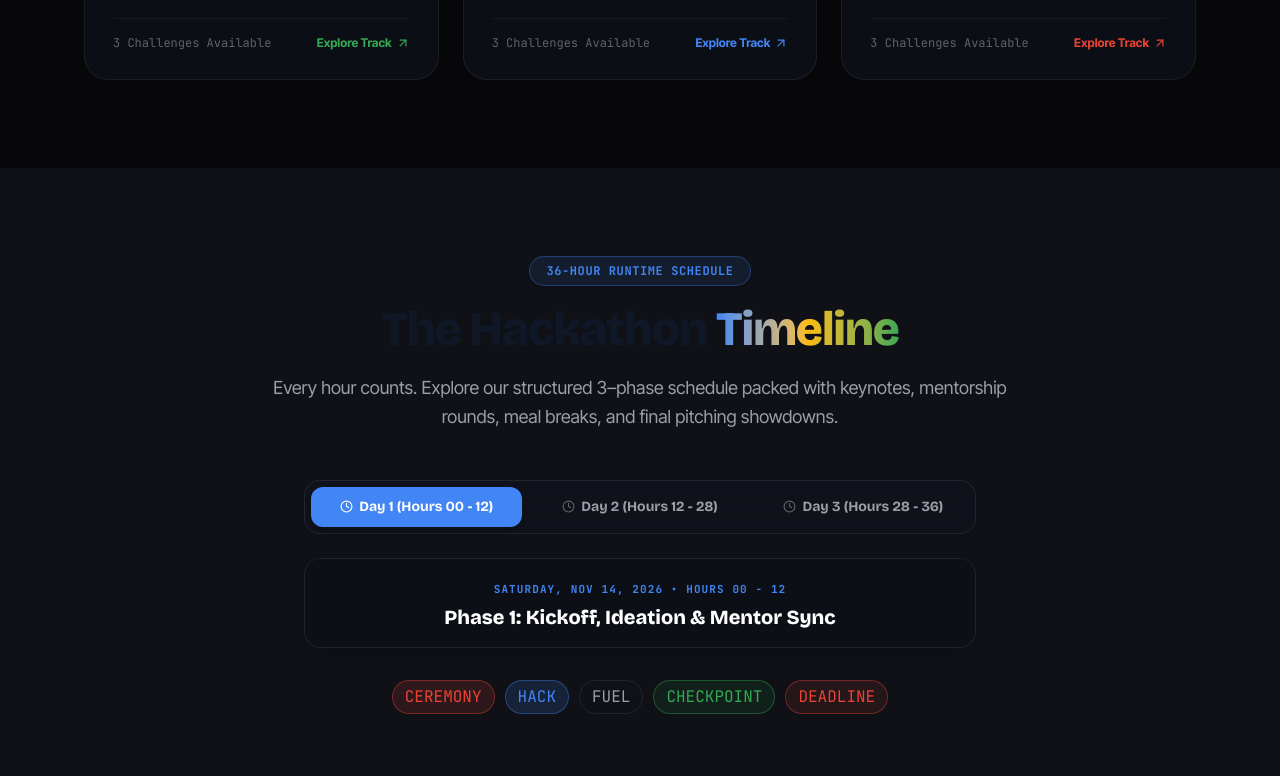
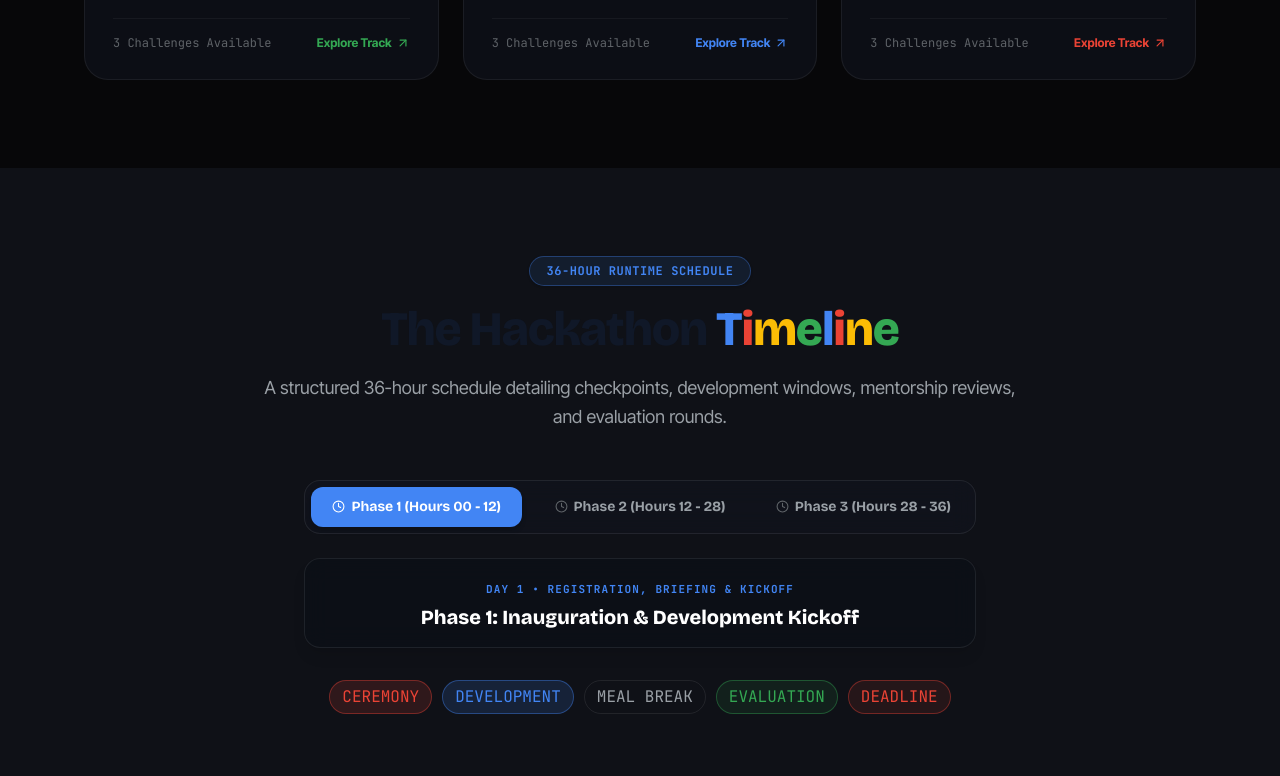
Before and after one commit to skryti/Hackathon_Website, a React (Vite) app: page / in a window 1280 px wide. Shown: the part 2779-3555 px from the top of the page. Built offline with nearby package versions, Linux system fonts and the light colour scheme.

Commit message:
feat: apply Google 4-color character styling to all section headings and standardize timeline schedule

```diff
--- a/src/components/sections/Organizers.tsx
+++ b/src/components/sections/Organizers.tsx
@@ -105,7 +105,7 @@ export function Organizers() {
       id="organizers"
       index={8}
       eyebrow="COMMUNITY LEADERSHIP"
-      heading="Organizers"
+      heading="Community Organizers"
       gradientWords={['Organizers']}
       deck="The student leads behind GDGoC • MITS-DU Gwalior driving HackInnov8 2026."
       band="elevated"
--- a/src/components/sections/Prizes.tsx
+++ b/src/components/sections/Prizes.tsx
@@ -62,8 +62,8 @@ export function Prizes() {
       id="prizes"
       index={4}
       eyebrow="THE VICTORY REWARDS"
-      heading="₹35,000+ Prize Pool &amp; Perks"
-      gradientWords={['Prize', 'Pool', 'Perks']}
+      heading="₹35,000+ Prize Pool & Perks"
+      gradientWords={['Prize', 'Pool', '&', 'Perks']}
       deck="Top winners take home direct cash awards (₹20,000 for 1st Prize, ₹10,000 for 2nd Prize, ₹5,000 for 3rd Prize), official GDG trophies, Google Cloud credits, and exclusive swag hampers."
       band="elevated"
     >
--- a/src/components/sections/Rules.tsx
+++ b/src/components/sections/Rules.tsx
@@ -46,7 +46,7 @@ export function Rules() {
       id="rules"
       index={6}
       eyebrow="OFFICIAL GUIDELINES"
-      heading="Rules &amp; Code of Conduct"
+      heading="Rules & Code of Conduct"
       gradientWords={['Code', 'of', 'Conduct']}
       deck="Fairness, integrity, and safety are non-negotiable. Please read through team size parameters, code originality constraints, and submission criteria."
       band="elevated"
--- a/src/components/sections/Timeline.tsx
+++ b/src/components/sections/Timeline.tsx
@@ -49,21 +49,21 @@ const KIND_CONFIG: Record<ScheduleKind, { color: string; border: string; bg: str
 const PHASES = [
   {
     id: 1,
-    label: 'Day 1 (Hours 00 - 12)',
-    date: 'SATURDAY, NOV 14, 2026 • HOURS 00 - 12',
-    title: 'Phase 1: Kickoff, Ideation & Mentor Sync',
+    label: 'Phase 1 (Hours 00 - 12)',
+    date: 'DAY 1 • REGISTRATION, BRIEFING & KICKOFF',
+    title: 'Phase 1: Inauguration & Development Kickoff',
   },
   {
     id: 2,
-    label: 'Day 2 (Hours 12 - 28)',
-    date: 'SUNDAY, NOV 15, 2026 • HOURS 12 - 28',
-    title: 'Phase 2: The 24-Hour Build Sprint',
+    label: 'Phase 2 (Hours 12 - 28)',
+    date: 'DAY 2 • CORE DEVELOPMENT & MENTORSHIP',
+    title: 'Phase 2: Sprint Execution & Evaluation Checkpoints',
   },
   {
     id: 3,
-    label: 'Day 3 (Hours 28 - 36)',
-    date: 'SUNDAY, NOV 15, 2026 • HOURS 28 - 36',
-    title: 'Phase 3: Final Pitches, Judging & Victory Ceremony',
+    label: 'Phase 3 (Hours 28 - 36)',
+    date: 'DAY 3 • SUBMISSION, DEMOS & AWARDS',
+    title: 'Phase 3: Code Freeze, Project Demonstrations & Valedictory',
   },
 ]
 
@@ -85,7 +85,7 @@ export function Timeline() {
       eyebrow="36-HOUR RUNTIME SCHEDULE"
       heading="The Hackathon Timeline"
       gradientWords={['Timeline']}
-      deck="Every hour counts. Explore our structured 3–phase schedule packed with keynotes, mentorship rounds, meal breaks, and final pitching showdowns."
+      deck="A structured 36-hour schedule detailing checkpoints, development windows, mentorship reviews, and evaluation rounds."
       band="elevated"
     >
       {/* Legend & Phase Tabs */}
--- /dev/null
+++ b/src/components/ui/GoogleText.tsx
@@ -0,0 +1,31 @@
+interface GoogleTextProps {
+  text: string
+  className?: string
+}
+
+export const GOOGLE_COLORS = ['#4285F4', '#EA4335', '#FBBC05', '#34A853'] as const
+
+export function GoogleText({ text, className = '' }: GoogleTextProps) {
+  let colorIndex = 0
+  const clean = text.replace(/&amp;/g, '&')
+
+  return (
+    <span className={`inline-block ${className}`} aria-label={clean}>
+      <span aria-hidden="true">
+        {Array.from(clean).map((char, i) => {
+          if (char === ' ') {
+            colorIndex = 0
+            return <span key={i}> </span>
+          }
+          const color = GOOGLE_COLORS[colorIndex % GOOGLE_COLORS.length]
+          colorIndex++
+          return (
+            <span key={i} style={{ color }}>
+              {char}
+            </span>
+          )
+        })}
+      </span>
+    </span>
+  )
+}
--- a/src/components/ui/SectionHeading.tsx
+++ b/src/components/ui/SectionHeading.tsx
@@ -1,4 +1,5 @@
 import { cn } from '../../lib/cn'
+import { GoogleText } from './GoogleText'
 
 interface SectionHeadingProps {
   children: string
@@ -11,31 +12,52 @@ export function SectionHeading({ children, gradientWords, className, id }: Secti
   if (!gradientWords?.length) {
     return (
       <h2 id={id} className={cn('font-display text-3xl sm:text-4xl md:text-5xl font-black text-center mx-auto tracking-tight leading-[1.15]', className)}>
-        <span className="text-gray-900 dark:text-white">{children}</span>
+        <span className="text-gray-900 dark:text-white font-black">{children}</span>
       </h2>
     )
   }
 
-  const words = children.split(' ')
+  const cleanChildren = children.replace(/&amp;/g, '&')
+  const words = cleanChildren.split(' ')
+  const segments: { text: string; isGradient: boolean }[] = []
+
+  let currentWords: string[] = []
+  let currentIsGrad: boolean | null = null
+
+  for (const word of words) {
+    const bare = word.replace(/[.,!?:;]/g, '')
+    const isGrad = gradientWords.includes(bare) || gradientWords.includes(word)
+
+    if (currentIsGrad === null) {
+      currentIsGrad = isGrad
+      currentWords.push(word)
+    } else if (currentIsGrad === isGrad) {
+      currentWords.push(word)
+    } else {
+      segments.push({ text: currentWords.join(' '), isGradient: currentIsGrad })
+      currentIsGrad = isGrad
+      currentWords = [word]
+    }
+  }
+
+  if (currentWords.length > 0 && currentIsGrad !== null) {
+    segments.push({ text: currentWords.join(' '), isGradient: currentIsGrad })
+  }
+
   return (
     <h2 id={id} className={cn('font-display text-3xl sm:text-4xl md:text-5xl font-black text-center mx-auto tracking-tight leading-[1.15]', className)}>
-      {words.map((word, i) => {
-        const bare = word.replace(/[.,!?:;&]/g, '')
-        const isGradient = gradientWords.includes(bare)
-        return (
-          <span
-            key={i}
-            className={
-              isGradient
-                ? 'bg-gradient-to-r from-[#4285F4] via-[#EA4335] via-[#FBBC05] to-[#34A853] bg-clip-text text-transparent font-black inline-block'
-                : 'text-gray-900 dark:text-white font-black'
-            }
-          >
-            {word}
-            {i < words.length - 1 ? ' ' : ''}
-          </span>
-        )
-      })}
+      {segments.map((segment, idx) => (
+        <span key={idx}>
+          {segment.isGradient ? (
+            <GoogleText text={segment.text} className="font-black" />
+          ) : (
+            <span className="text-gray-900 dark:text-white font-black">
+              {segment.text}
+            </span>
+          )}
+          {idx < segments.length - 1 ? ' ' : ''}
+        </span>
+      ))}
     </h2>
   )
 }
--- a/src/data/schedule.ts
+++ b/src/data/schedule.ts
@@ -2,13 +2,13 @@ import type { ScheduleEntry } from '../types'
 
 export const SCHEDULE: ScheduleEntry[] = [
   // ==========================================
-  // PHASE 1: DAY 1 — KICKOFF & IDEATION (FRI)
+  // PHASE 1: DAY 1 — KICKOFF & IDEATION
   // ==========================================
   {
     time: '09:00 AM',
     hour: null,
-    label: 'Check-in & Kit Collection',
-    detail: 'Verification of college IDs, distribution of GDG badges, exclusive welcome kits, and crew desk assignments.',
+    label: 'Participant Check-In & Verification',
+    detail: 'Registration desk verification, ID check, table assignments, and badge distribution.',
     kind: 'ceremony',
     day: 'FRI',
     phase: 1,
@@ -17,8 +17,8 @@ export const SCHEDULE: ScheduleEntry[] = [
   {
     time: '10:30 AM',
     hour: null,
-    label: 'Grand Opening Ceremony',
-    detail: 'Welcome address by MITS-DU Leadership, GDG Organizers, and introductory briefing on judging rubrics.',
+    label: 'Inaugural Ceremony & Opening Address',
+    detail: 'Welcome address by MITS-DU leadership and GDGoC organizers, followed by event overview.',
     kind: 'ceremony',
     day: 'FRI',
     phase: 1,
@@ -27,8 +27,8 @@ export const SCHEDULE: ScheduleEntry[] = [
   {
     time: '11:15 AM',
     hour: null,
-    label: 'Keynote & Track Deep-Dive',
-    detail: 'Google Developer Experts showcase problem statements across all 6 tracks and release APIs/cloud credits.',
+    label: 'Problem Statement Release & Track Briefing',
+    detail: 'Comprehensive briefing on the 6 challenge tracks, evaluation rubrics, and sponsor API credits.',
     kind: 'session',
     day: 'FRI',
     phase: 1,
@@ -37,8 +37,8 @@ export const SCHEDULE: ScheduleEntry[] = [
   {
     time: '12:00 PM',
     hour: '00:00',
-    label: 'HACKING STARTS (HOUR 0)',
-    detail: 'The 36-hour timer ignites! Repositories initialize, branch setups begin, and ideation turns into code.',
+    label: 'HACKATHON COMMENCES (HOUR 0)',
+    detail: 'The 36-hour timer officially begins. Teams initialize repositories and start core development.',
     kind: 'deadline',
     day: 'FRI',
     phase: 1,
@@ -48,8 +48,8 @@ export const SCHEDULE: ScheduleEntry[] = [
   {
     time: '01:30 PM',
     hour: '01:30',
-    label: 'Lunch & Peer Networking',
-    detail: 'Buffet lunch served at the Campus Courtyard. Informal mixer with fellow hackers and mentors.',
+    label: 'Lunch Break',
+    detail: 'Scheduled lunch break for all participating teams and mentors.',
     kind: 'fuel',
     day: 'FRI',
     phase: 1,
@@ -58,8 +58,8 @@ export const SCHEDULE: ScheduleEntry[] = [
   {
     time: '04:30 PM',
     hour: '04:30',
-    label: 'Workshop: Agentic AI & Google Cloud',
-    detail: '45-minute masterclass on Gemini API integration, Vertex AI deployment, and scalable backend pipelines.',
+    label: 'Technical Workshop: Cloud & AI Architectures',
+    detail: 'Hands-on session covering Gemini API integration, Vertex AI deployment, and scalable backend services.',
     kind: 'session',
     day: 'FRI',
     phase: 1,
@@ -68,8 +68,8 @@ export const SCHEDULE: ScheduleEntry[] = [
   {
     time: '07:00 PM',
     hour: '07:00',
-    label: 'Mentorship Round 1 (Ideation & Scope)',
-    detail: '1-on-1 table visits by industry mentors to validate architecture, prune excessive scopes, and refine USP.',
+    label: 'Mentorship Round 1: Architecture & Scope Review',
+    detail: 'One-on-one mentor desk visits to evaluate project feasibility, architecture, and core scope.',
     kind: 'checkpoint',
     day: 'FRI',
     phase: 1,
@@ -78,8 +78,8 @@ export const SCHEDULE: ScheduleEntry[] = [
   {
     time: '09:00 PM',
     hour: '09:00',
-    label: 'Dinner & Campus Stargazing',
-    detail: 'Hot dinner served. Teams take a brief break before plunging into the nocturnal build stretch.',
+    label: 'Dinner Break',
+    detail: 'Scheduled evening meal break for all teams.',
     kind: 'fuel',
     day: 'FRI',
     phase: 1,
@@ -87,161 +87,161 @@ export const SCHEDULE: ScheduleEntry[] = [
   },
 
   // ==========================================
-  // PHASE 2: DAY 2 — THE 24-HOUR CRUCIBLE (SAT)
+  // PHASE 2: DAY 2 — CORE BUILD SPRINT
   // ==========================================
   {
     time: '12:00 AM',
     hour: '12:00',
-    label: 'Late-Night Refreshments & Networking',
-    detail: 'Hot refreshments, coffee/tea service, and casual developer networking round.',
+    label: 'Midnight Refreshments & Progress Sync',
+    detail: 'Beverage and snack distribution during active development sprint.',
     kind: 'fuel',
     day: 'SAT',
     phase: 2,
-    phaseTitle: 'Phase 2: The 24-Hour Crucible',
+    phaseTitle: 'Phase 2: Core Build Sprint',
   },
   {
     time: '03:30 AM',
     hour: '15:30',
-    label: 'The Witching Hour Coding Sprint',
-    detail: 'Peak concentration time. Lofi beats in the lounge, coffee replenishment, and core feature commits.',
+    label: 'Overnight Development Sprint',
+    detail: 'Focus development window for backend logic, database modeling, and API integrations.',
     kind: 'hack',
     day: 'SAT',
     phase: 2,
-    phaseTitle: 'Phase 2: The 24-Hour Crucible',
+    phaseTitle: 'Phase 2: Core Build Sprint',
   },
   {
     time: '08:00 AM',
     hour: '20:00',
-    label: 'Sunrise Breakfast & Outdoor Stretch',
-    detail: 'Poha, idlis, hot chai, and a rejuvenating morning stretch on the green lawn.',
+    label: 'Breakfast Break',
+    detail: 'Morning breakfast service ahead of the day 2 evaluation rounds.',
     kind: 'fuel',
     day: 'SAT',
     phase: 2,
-    phaseTitle: 'Phase 2: The 24-Hour Crucible',
+    phaseTitle: 'Phase 2: Core Build Sprint',
   },
   {
     time: '11:00 AM',
     hour: '23:00',
-    label: 'Mentorship Round 2 (Code Review & Audit)',
-    detail: 'Technical deep-dive with senior engineers reviewing git commits, API integration, and edge-case handling.',
+    label: 'Mentorship Round 2: Code Review & Integration Audit',
+    detail: 'Technical review with engineering mentors examining git commits, APIs, and edge cases.',
     kind: 'checkpoint',
     day: 'SAT',
     phase: 2,
-    phaseTitle: 'Phase 2: The 24-Hour Crucible',
+    phaseTitle: 'Phase 2: Core Build Sprint',
   },
   {
     time: '01:30 PM',
     hour: '25:30',
-    label: 'Midday Power Lunch',
-    detail: 'Wholesome meal service to power the crucial afternoon integration stretch.',
+    label: 'Lunch Break',
+    detail: 'Scheduled afternoon lunch break for all participants.',
     kind: 'fuel',
     day: 'SAT',
     phase: 2,
-    phaseTitle: 'Phase 2: The 24-Hour Crucible',
+    phaseTitle: 'Phase 2: Core Build Sprint',
   },
   {
     time: '06:00 PM',
     hour: '30:00',
-    label: 'Mid-Point Evaluation & Health Check',
-    detail: 'Mandatory checkpoint: teams demonstrate working prototypes or proof-of-concepts to floor evaluators.',
+    label: 'Mid-Evaluation Checkpoint (Mandatory)',
+    detail: 'Compulsory milestone: teams demonstrate working prototypes and minimum viable products (MVPs) to judges.',
     kind: 'checkpoint',
     day: 'SAT',
     phase: 2,
-    phaseTitle: 'Phase 2: The 24-Hour Crucible',
+    phaseTitle: 'Phase 2: Core Build Sprint',
     hard: true,
   },
   {
     time: '08:30 PM',
     hour: '32:30',
-    label: 'Dinner Fuel & Sponsor Connect',
-    detail: 'Dinner served with open sponsor recruitment booths and informal chats with hiring leads.',
+    label: 'Dinner Break',
+    detail: 'Scheduled dinner break for all teams.',
     kind: 'fuel',
     day: 'SAT',
     phase: 2,
-    phaseTitle: 'Phase 2: The 24-Hour Crucible',
+    phaseTitle: 'Phase 2: Core Build Sprint',
   },
   {
-    time: '10:30 PM',
-    hour: '34:30',
-    label: 'Late-Night DJ & Relaxation Hour',
-    detail: 'High-energy musical set in the open amphitheater, arcade games, and mental decompression before the final push.',
+    time: '11:00 PM',
+    hour: '35:00',
+    label: 'System Integration & Testing Sprint',
+    detail: 'Teams finalize end-to-end integration, UI polish, and cross-platform testing.',
     kind: 'session',
     day: 'SAT',
     phase: 2,
-    phaseTitle: 'Phase 2: The 24-Hour Crucible',
+    phaseTitle: 'Phase 2: Core Build Sprint',
   },
 
   // ==========================================
-  // PHASE 3: DAY 3 — FINAL STRETCH & SHOWDOWN (SUN)
+  // PHASE 3: DAY 3 — FINAL EVALUATION & AWARDS
   // ==========================================
   {
-    time: '09:00 AM',
-    hour: '33:00',
-    label: 'Soft Deadline & Feature Freeze',
-    detail: 'Feature development closes. Teams focus strictly on UI polishing, README documentation, and deployment.',
+    time: '08:30 AM',
+    hour: '32:30',
+    label: 'Feature Freeze & Documentation',
+    detail: 'Development window closes. Teams focus strictly on deployment, README documentation, and demo preparation.',
     kind: 'checkpoint',
     day: 'SUN',
     phase: 3,
-    phaseTitle: 'Phase 3: Final Stretch & Showdown',
+    phaseTitle: 'Phase 3: Final Evaluation & Awards',
   },
   {
-    time: '11:00 AM',
-    hour: '35:00',
-    label: 'Video & Submission Upload Window',
-    detail: 'Submission portal opens. Upload 2-minute demo video, GitHub repository link, and live URL.',
+    time: '10:30 AM',
+    hour: '34:30',
+    label: 'Project Submission Window Opens',
+    detail: 'Portal opens for final submissions including public GitHub repositories, deployed URLs, and demo slide decks.',
     kind: 'checkpoint',
     day: 'SUN',
     phase: 3,
-    phaseTitle: 'Phase 3: Final Stretch & Showdown',
+    phaseTitle: 'Phase 3: Final Evaluation & Awards',
   },
   {
-    time: '12:00 AM (Hour 36)',
+    time: '12:00 PM (Hour 36)',
     hour: '36:00',
-    label: 'HACKING ENDS (HOUR 36 LOCK)',
-    detail: 'Hard freeze! All git repositories automatically lock. No commits accepted beyond this second.',
+    label: 'HACKATHON CONCLUDES (CODE LOCK)',
+    detail: 'Hard deadline: all submission links and code repositories lock. No late modifications accepted.',
     kind: 'deadline',
     day: 'SUN',
     phase: 3,
-    phaseTitle: 'Phase 3: Final Stretch & Showdown',
+    phaseTitle: 'Phase 3: Final Evaluation & Awards',
     hard: true,
   },
   {
     time: '01:30 PM',
     hour: null,
-    label: 'Preliminary Expo & Science-Fair Round',
-    detail: 'Judges review all tables. Top 10 finalist teams are selected for mainstage pitches.',
+    label: 'Round 1: Preliminary Project Demonstrations',
+    detail: 'Jury panels evaluate all project tables to shortlist the top 10 finalist teams.',
     kind: 'ceremony',
     day: 'SUN',
     phase: 3,
-    phaseTitle: 'Phase 3: Final Stretch & Showdown',
+    phaseTitle: 'Phase 3: Final Evaluation & Awards',
   },
   {
     time: '03:00 PM',
     hour: null,
-    label: 'Final Pitching & Judging Showdown',
-    detail: 'Top 10 teams deliver 5-minute live demos on the main auditorium stage with 3-minute jury Q&A.',
+    label: 'Round 2: Final Stage Pitching & Jury Q&A',
+    detail: 'Top 10 finalist teams deliver 5-minute live onstage demonstrations followed by 3-minute jury questions.',
     kind: 'ceremony',
     day: 'SUN',
     phase: 3,
-    phaseTitle: 'Phase 3: Final Stretch & Showdown',
+    phaseTitle: 'Phase 3: Final Evaluation & Awards',
   },
   {
     time: '05:00 PM',
     hour: null,
     label: 'Closing Ceremony & Award Distribution',
-    detail: 'Winner announcements, presentation of ₹1,00,000+ prize pool, trophies, swag hampers, and group photo.',
+    detail: 'Winner announcements, distribution of the ₹35,000+ prize pool, trophies, certificates, and closing remarks.',
     kind: 'ceremony',
     day: 'SUN',
     phase: 3,
-    phaseTitle: 'Phase 3: Final Stretch & Showdown',
+    phaseTitle: 'Phase 3: Final Evaluation & Awards',
     hard: true,
   },
 ]
 
 export const SCHEDULE_LEGEND = [
   { kind: 'ceremony' as const, label: 'CEREMONY', tone: 'accent2' as const },
-  { kind: 'hack' as const, label: 'HACK', tone: 'accent' as const },
-  { kind: 'fuel' as const, label: 'FUEL', tone: 'neutral' as const },
-  { kind: 'checkpoint' as const, label: 'CHECKPOINT', tone: 'signal' as const },
+  { kind: 'hack' as const, label: 'DEVELOPMENT', tone: 'accent' as const },
+  { kind: 'fuel' as const, label: 'MEAL BREAK', tone: 'neutral' as const },
+  { kind: 'checkpoint' as const, label: 'EVALUATION', tone: 'signal' as const },
   { kind: 'deadline' as const, label: 'DEADLINE', tone: 'danger' as const },
 ]
```
Also changed, not shown: src/components/sections/About.tsx (+4 -10 lines), src/components/sections/Register.tsx (+3 -4 lines), src/index.css (+8 -0 lines).
